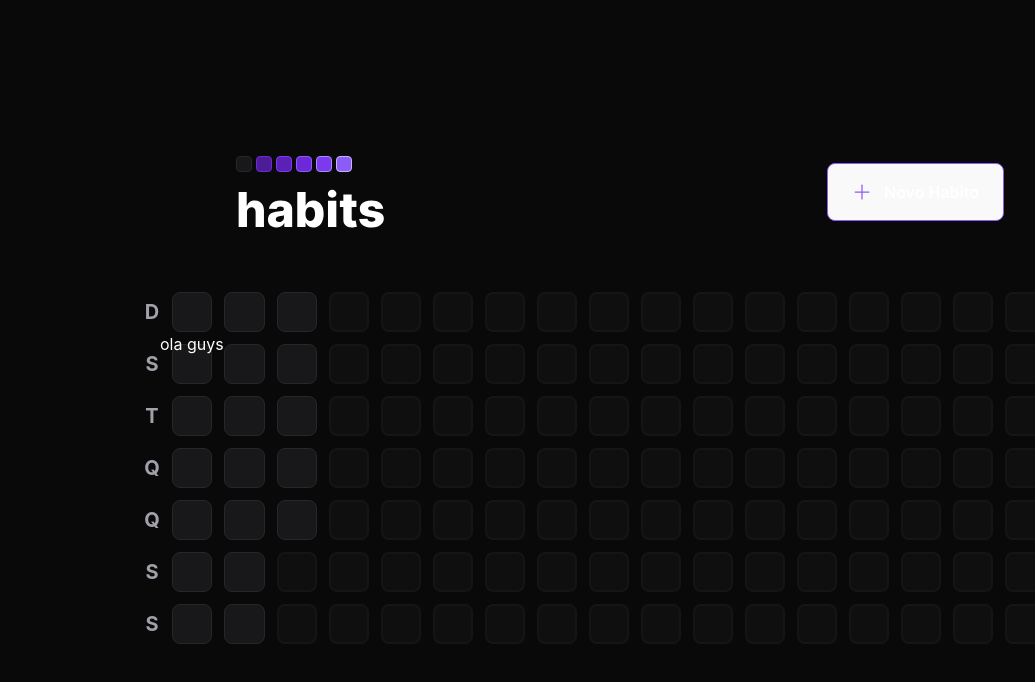
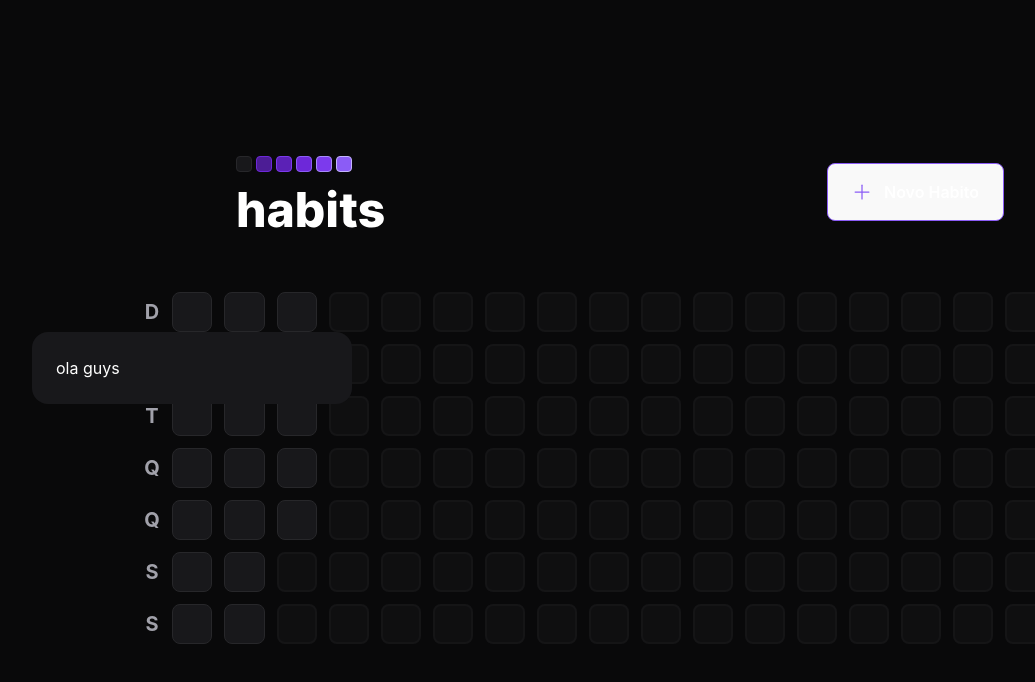
Before and after one commit to mundinho340/habits-app, a React (Vite) app in the folder web/: page / in a window 1280 px wide. Both pictures are taken after a click on the button 212 px from the left and 312 px from the top of the page. Shown: the top 682 px of the page, without its empty margins (20-1055 px from the left). Built offline with nearby package versions, Linux system fonts and the light colour scheme.

Commit message:
Update HabitsDay.tsx

```diff
--- a/web/src/components/HabitsDay.tsx
+++ b/web/src/components/HabitsDay.tsx
@@ -9,7 +9,7 @@ export  function HabitsDay(){
        <Popover.Root>
         <Popover.Trigger className='w-10 h-10 bg-zinc-900 border-zinc-800 rounded-lg'/>
         <Popover.Portal>
-            <Popover.Content>
+            <Popover.Content className='min-w-[320px] p-6 rounded-2xl bg-zinc-900 flex flex-col'>
                 ola guys
             </Popover.Content>
         </Popover.Portal>
```
